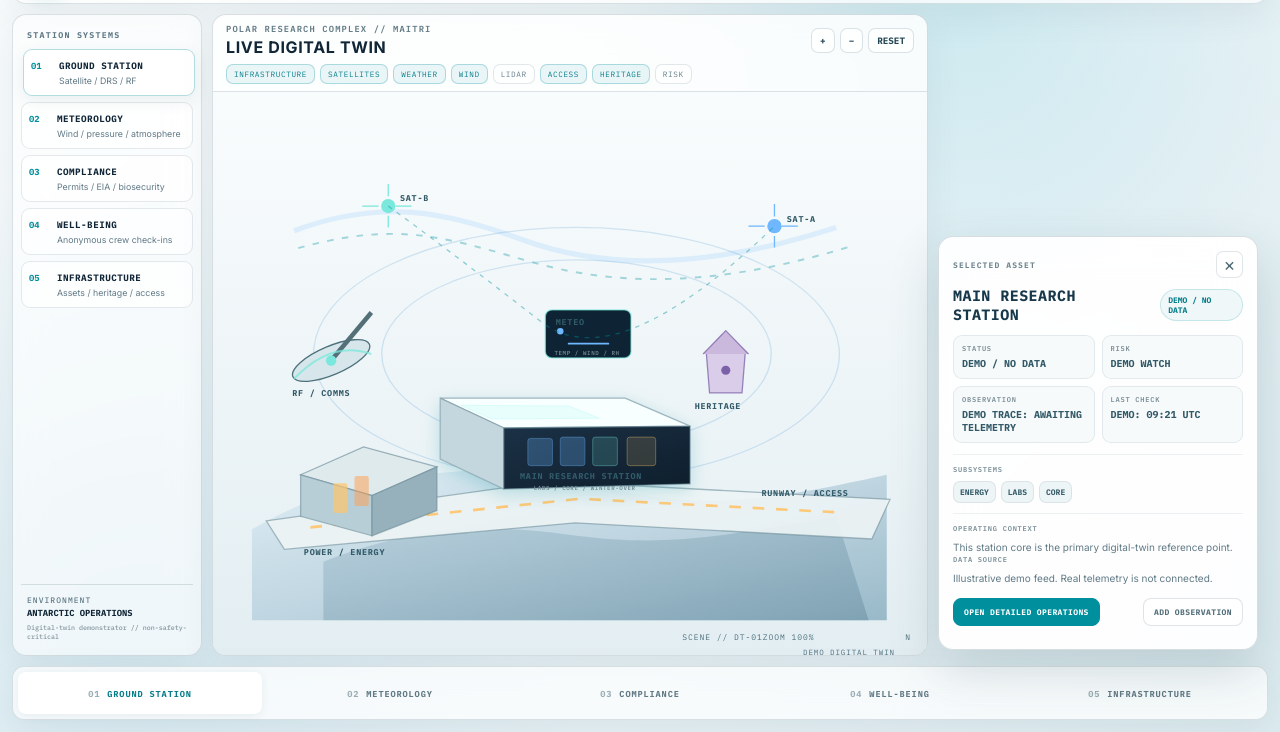
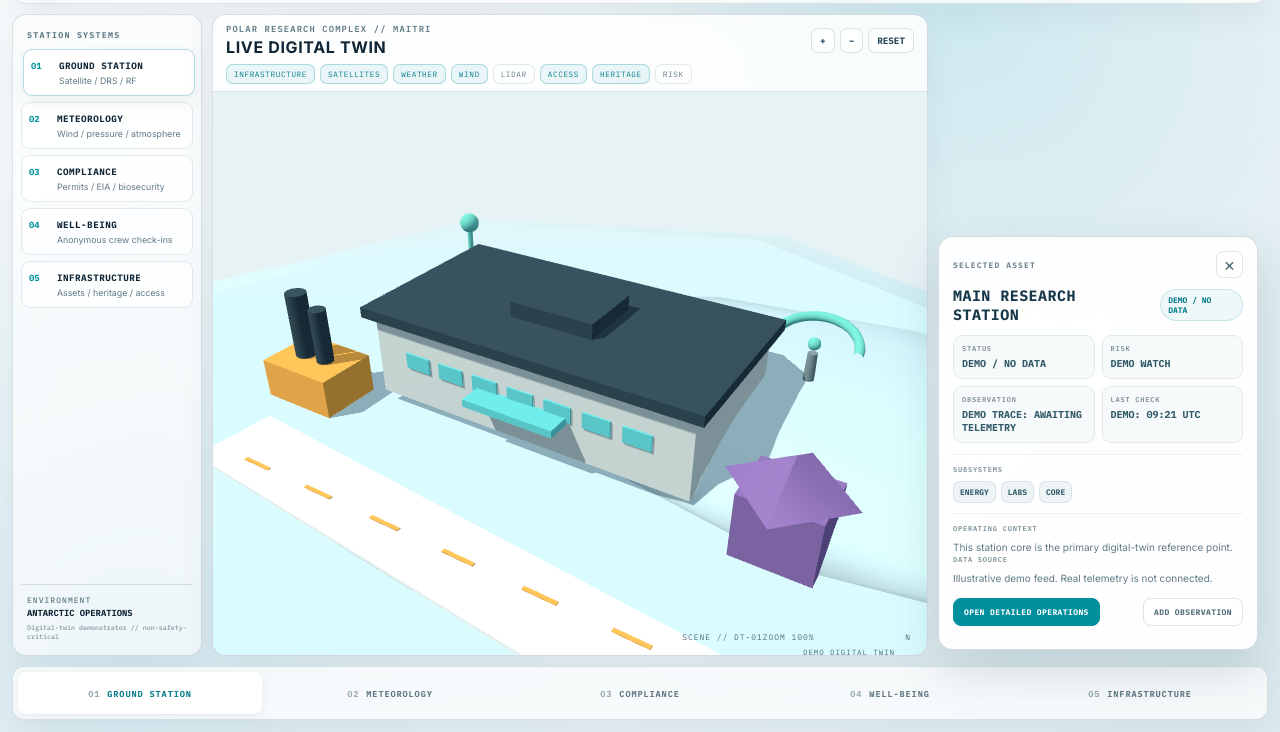
Before and after one commit to aditya0203saxena/adi, a website: page index.html in a window 1280 px wide. Shown: the part 68-800 px from the top of the page. Drawn offline with nearby package versions, Linux system fonts and the light colour scheme; no server answers; animation ran at ten frames a second.

Commit message:
Add interactive 3D Maitri station model

```diff
--- a/index.html
+++ b/index.html
@@ -56,6 +56,7 @@
     </header>
 
     <div class="map-wrapper" id="mapWrapper" aria-label="Antarctic station digital twin viewport">
+      <canvas id="threeTwin" aria-label="Interactive 3D model of Maitri research station"></canvas>
       <div class="map-stage" id="mapStage">
         <svg id="digitalTwin" viewBox="0 0 1100 760" role="img" aria-labelledby="svgTitle svgDesc">
           <title id="svgTitle">Antarctic research station digital twin</title>
@@ -175,5 +176,6 @@
   <script src="js/telemetry.js"></script>
   <script src="js/digital-twin.js"></script>
   <script src="script.js?v=ui-refine-1"></script>
+  <script type="module" src="js/maitri-3d.js"></script>
   </body>
 </html>
--- /dev/null
+++ b/js/maitri-3d.js
@@ -0,0 +1,190 @@
+import * as THREE from 'https://cdn.jsdelivr.net/npm/three@0.160.0/build/three.module.js';
+
+(() => {
+  const canvas = document.querySelector('#threeTwin');
+  const wrapper = document.querySelector('#mapWrapper');
+  if (!canvas || !wrapper) return;
+
+  const scene = new THREE.Scene();
+  scene.background = new THREE.Color('#e7f2f5');
+  scene.fog = new THREE.Fog('#e7f2f5', 24, 42);
+  const camera = new THREE.PerspectiveCamera(38, 1, 0.1, 100);
+  const renderer = new THREE.WebGLRenderer({ canvas, antialias: true, alpha: true });
+  renderer.setPixelRatio(Math.min(window.devicePixelRatio, 2));
+  renderer.shadowMap.enabled = true;
+  renderer.shadowMap.type = THREE.PCFSoftShadowMap;
+
+  scene.add(new THREE.HemisphereLight('#e9fbff', '#718d99', 2.1));
+  const sun = new THREE.DirectionalLight('#fff8e8', 3.5);
+  sun.position.set(-8, 16, 10);
+  sun.castShadow = true;
+  sun.shadow.mapSize.set(1024, 1024);
+  scene.add(sun);
+
+  const palette = {
+    station: new THREE.MeshStandardMaterial({ color: '#dce8ea', roughness: .65, metalness: .15 }),
+    roof: new THREE.MeshStandardMaterial({ color: '#344f5e', roughness: .5, metalness: .3 }),
+    glass: new THREE.MeshStandardMaterial({ color: '#68d7dc', emissive: '#1c717a', emissiveIntensity: .35, roughness: .25, metalness: .2 }),
+    support: new THREE.MeshStandardMaterial({ color: '#718993', roughness: .7 }),
+    power: new THREE.MeshStandardMaterial({ color: '#e7a448', emissive: '#7b4814', emissiveIntensity: .2 }),
+    comms: new THREE.MeshStandardMaterial({ color: '#78e3d8', emissive: '#247c7d', emissiveIntensity: .35, metalness: .4 }),
+    heritage: new THREE.MeshStandardMaterial({ color: '#8164a9', roughness: .75 }),
+    ice: new THREE.MeshStandardMaterial({ color: '#b9d4df', roughness: 1 }),
+    runway: new THREE.MeshStandardMaterial({ color: '#eef4f5', roughness: .9 })
+  };
+  const model = new THREE.Group();
+  scene.add(model);
+  const assets = new Map();
+
+  function mark(object, asset, layer, anchor) {
+    object.userData.asset = asset;
+    object.userData.layer = layer;
+    object.traverse(child => { child.userData.asset = asset; child.userData.layer = layer; });
+    assets.set(asset, { object, layer, anchor });
+    return object;
+  }
+  function mesh(geometry, material, position, asset, layer) {
+    const object = new THREE.Mesh(geometry, material);
+    object.position.set(...position);
+    object.castShadow = true;
+    object.receiveShadow = true;
+    return asset ? mark(object, asset, layer, object.position.clone()) : object;
+  }
+  function addWindowRow(parent, z, count, asset) {
+    for (let index = 0; index < count; index += 1) {
+      const window = mesh(new THREE.BoxGeometry(.72, .42, .06), palette.glass, [-3.1 + index * 1.03, 1.45, z], asset, 'infrastructure');
+      parent.add(window);
+    }
+  }
+
+  const snow = mesh(new THREE.CylinderGeometry(14, 17, .8, 8), palette.ice, [0, -.5, 0]);
+  snow.receiveShadow = true;
+  model.add(snow);
+  const ridge = mesh(new THREE.IcosahedronGeometry(8, 1), palette.ice, [7, -.1, -3]);
+  ridge.scale.set(1.5, .18, .7);
+  model.add(ridge);
+
+  const station = new THREE.Group();
+  station.add(mesh(new THREE.BoxGeometry(8.8, 2.2, 4.4), palette.station, [0, 1.35, 0], 'main-station', 'infrastructure'));
+  station.add(mesh(new THREE.BoxGeometry(9.3, .28, 4.9), palette.roof, [0, 2.58, 0], 'main-station', 'infrastructure'));
+  station.add(mesh(new THREE.BoxGeometry(2.3, .42, 1.8), palette.roof, [0, 2.92, 0], 'main-station', 'infrastructure'));
+  addWindowRow(station, 2.22, 7, 'main-station');
+  addWindowRow(station, -2.22, 7, 'main-station');
+  for (const x of [-3.2, -1.1, 1.1, 3.2]) station.add(mesh(new THREE.CylinderGeometry(.14, .14, 3.3, 8), palette.support, [x, -.25, -1.5], 'main-station', 'infrastructure'));
+  station.add(mesh(new THREE.BoxGeometry(2.5, .2, 1.2), palette.glass, [0, 1.25, 2.25], 'main-station', 'infrastructure'));
+  mark(station, 'main-station', 'infrastructure', new THREE.Vector3(0, 1.3, 0));
+  model.add(station);
+
+  const weather = new THREE.Group();
+  weather.add(mesh(new THREE.CylinderGeometry(.08, .08, 3.5, 10), palette.comms, [-5.3, 1.2, -2.9], 'weather', 'weather'));
+  weather.add(mesh(new THREE.SphereGeometry(.28, 16, 10), palette.comms, [-5.3, 3.1, -2.9], 'weather', 'weather'));
+  weather.add(mesh(new THREE.BoxGeometry(1.2, .7, .7), palette.station, [-5.3, .35, -2.9], 'weather', 'weather'));
+  mark(weather, 'weather', 'weather', new THREE.Vector3(-5.3, 1.5, -2.9));
+  model.add(weather);
+
+  const communications = new THREE.Group();
+  communications.add(mesh(new THREE.CylinderGeometry(.12, .18, 2.4, 10), palette.support, [5.4, .8, -2.5], 'communications', 'infrastructure'));
+  const dish = mesh(new THREE.TorusGeometry(1.05, .12, 10, 32, Math.PI), palette.comms, [5.4, 2.2, -2.5], 'communications', 'infrastructure');
+  dish.rotation.x = -Math.PI / 2.5;
+  communications.add(dish);
+  communications.add(mesh(new THREE.SphereGeometry(.16, 12, 8), palette.comms, [5.4, 2.25, -2.5], 'communications', 'infrastructure'));
+  mark(communications, 'communications', 'infrastructure', new THREE.Vector3(5.4, 1.5, -2.5));
+  model.add(communications);
+
+  const power = new THREE.Group();
+  power.add(mesh(new THREE.BoxGeometry(2.2, 1.35, 1.65), palette.power, [-6.2, .3, 2.8], 'power', 'infrastructure'));
+  power.add(mesh(new THREE.CylinderGeometry(.28, .28, 1.8, 12), palette.roof, [-6.55, 1.9, 2.8], 'power', 'infrastructure'));
+  power.add(mesh(new THREE.CylinderGeometry(.23, .23, 1.5, 12), palette.roof, [-5.85, 1.75, 2.8], 'power', 'infrastructure'));
+  mark(power, 'power', 'infrastructure', new THREE.Vector3(-6.2, .8, 2.8));
+  model.add(power);
+
+  const runway = mesh(new THREE.BoxGeometry(13, .08, 2.1), palette.runway, [0, -.05, 6], 'runway', 'access');
+  runway.rotation.y = -.08;
+  model.add(runway);
+  for (let index = -5; index <= 5; index += 2) model.add(mesh(new THREE.BoxGeometry(.8, .02, .1), palette.power, [index, .01, 6], null));
+
+  const heritage = new THREE.Group();
+  heritage.add(mesh(new THREE.BoxGeometry(1.8, 1.7, 1.5), palette.heritage, [6.5, .65, 2.2], 'heritage', 'heritage'));
+  heritage.add(mesh(new THREE.ConeGeometry(1.4, .8, 4), palette.heritage, [6.5, 1.9, 2.2], 'heritage', 'heritage'));
+  mark(heritage, 'heritage', 'heritage', new THREE.Vector3(6.5, 1, 2.2));
+  model.add(heritage);
+
+  const selection = new THREE.Mesh(new THREE.TorusGeometry(1.3, .045, 8, 48), new THREE.MeshBasicMaterial({ color: '#00aab2', transparent: true, opacity: .9 }));
+  selection.rotation.x = -Math.PI / 2;
+  selection.visible = false;
+  model.add(selection);
+
+  const orbit = { theta: .55, phi: 1.03, radius: 21, target: new THREE.Vector3(0, 1, 0) };
+  function updateCamera() {
+    camera.position.set(
+      orbit.target.x + orbit.radius * Math.sin(orbit.phi) * Math.sin(orbit.theta),
+      orbit.target.y + orbit.radius * Math.cos(orbit.phi),
+      orbit.target.z + orbit.radius * Math.sin(orbit.phi) * Math.cos(orbit.theta)
+    );
+    camera.lookAt(orbit.target);
+  }
+  updateCamera();
+
+  function resize() {
+    const width = wrapper.clientWidth;
+    const height = wrapper.clientHeight;
+    if (!width || !height) return;
+    renderer.setSize(width, height, false);
+    camera.aspect = width / height;
+    camera.updateProjectionMatrix();
+  }
+  new ResizeObserver(resize).observe(wrapper);
+  resize();
+
+  const raycaster = new THREE.Raycaster();
+  const pointer = new THREE.Vector2();
+  let pressed = false;
+  let moved = false;
+  let lastX = 0;
+  let lastY = 0;
+  function pick(event) {
+    const rect = canvas.getBoundingClientRect();
+    pointer.x = ((event.clientX - rect.left) / rect.width) * 2 - 1;
+    pointer.y = -((event.clientY - rect.top) / rect.height) * 2 + 1;
+    raycaster.setFromCamera(pointer, camera);
+    const hit = raycaster.intersectObjects(model.children, true).find(item => item.object.userData.asset);
+    if (!hit) return;
+    const asset = hit.object.userData.asset;
+    const item = assets.get(asset);
+    if (item) {
+      selection.position.copy(item.anchor);
+      selection.scale.setScalar(asset === 'main-station' ? 2.7 : 1.1);
+      selection.visible = true;
+      window.PolarisSelectAsset?.(asset, false);
+    }
+  }
+  canvas.addEventListener('pointerdown', event => { pressed = true; moved = false; lastX = event.clientX; lastY = event.clientY; canvas.setPointerCapture?.(event.pointerId); });
+  canvas.addEventListener('pointermove', event => {
+    if (!pressed) return;
+    const dx = event.clientX - lastX;
+    const dy = event.clientY - lastY;
+    moved = moved || Math.hypot(dx, dy) > 4;
+    orbit.theta -= dx * .008;
+    orbit.phi = THREE.MathUtils.clamp(orbit.phi + dy * .006, .58, 1.42);
+    lastX = event.clientX;
+    lastY = event.clientY;
+    updateCamera();
+  });
+  canvas.addEventListener('pointerup', event => { if (pressed && !moved) pick(event); pressed = false; });
+  canvas.addEventListener('pointercancel', () => { pressed = false; });
+  canvas.addEventListener('wheel', event => { event.preventDefault(); orbit.radius = THREE.MathUtils.clamp(orbit.radius + event.deltaY * .012, 11, 30); updateCamera(); }, { passive: false });
+
+  document.querySelectorAll('.layer-btn').forEach(button => button.addEventListener('click', () => {
+    const layer = button.dataset.layer;
+    for (const { object, layer: objectLayer } of assets.values()) if (objectLayer === layer) object.visible = button.classList.contains('active');
+  }));
+
+  function animate(time) {
+    selection.rotation.z = time * .0005;
+    renderer.render(scene, camera);
+    requestAnimationFrame(animate);
+  }
+  document.body.classList.add('model-3d-ready');
+  window.Polaris3DReset = () => { orbit.theta = .55; orbit.phi = 1.03; orbit.radius = 21; updateCamera(); };
+  requestAnimationFrame(animate);
+})();
--- a/script.js
+++ b/script.js
@@ -107,4 +107,5 @@
   checkBackend(); setInterval(checkBackend,5000);
   qa('.layer-btn').forEach(b=>b.classList.toggle('active',state.layers[b.dataset.layer]));
   applyLayers(); selectAsset('main-station'); updateTransform();
+  window.PolarisSelectAsset = selectAsset;
 })();
--- a/ui-interaction.css
+++ b/ui-interaction.css
@@ -1,5 +1,11 @@
 /* POLARIS interactive 2.5D + asset drawer restoration */
 .app-shell{grid-template-rows:60px minmax(0,1fr) 54px;grid-template-areas:"header header header" "compartments twin right" "nav nav nav"}
+.map-wrapper{isolation:isolate}
+#threeTwin{position:absolute;inset:0;width:100%;height:100%;display:block;z-index:1;cursor:grab;touch-action:none}
+#threeTwin:active{cursor:grabbing}
+.map-stage{z-index:2;pointer-events:none}
+.map-stage .scene-hud{pointer-events:none}
+body.model-3d-ready #digitalTwin{display:none}
 .sidebar{grid-area:compartments;min-width:0;min-height:0;display:flex;flex-direction:column;padding:10px 8px;border:1px solid var(--line);border-radius:14px;background:rgba(255,255,255,.58);box-shadow:0 10px 34px rgba(46,79,91,.08);backdrop-filter:blur(16px)}
 .sidebar-kicker{padding:4px 6px 9px;color:var(--muted);font:700 .52rem var(--mono);letter-spacing:.15em}
 .nav-item{width:100%;display:flex;align-items:flex-start;gap:8px;text-align:left;border:1px solid rgba(38,78,96,.12);border-radius:9px;background:rgba(255,255,255,.68);padding:9px 7px;color:var(--ink);margin-bottom:6px;transition:.18s ease}
```
